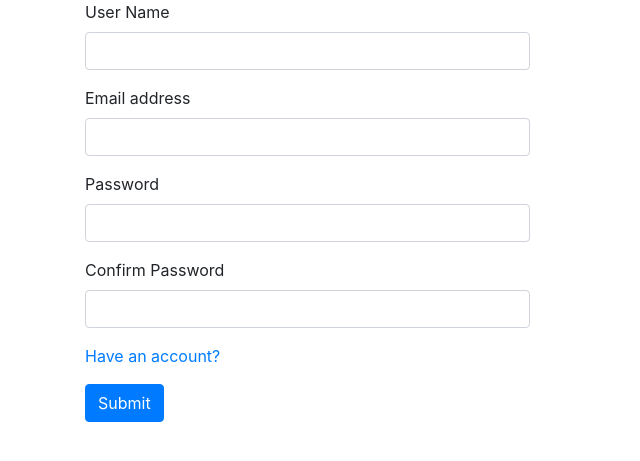
After one commit to Andrii-Shatalov/phpTraineePage, a PHP site: page /app/views/Registration in a window 1280 px wide. The commit adds this page. Shown: the top 461 px of the page, without its empty margins (0-640 px from the left). Run offline with PHP 8.4, Linux system fonts and the light colour scheme.

Commit message:
Created routes, controllers, models and views

```diff
--- /dev/null
+++ b/app/controllers/UserController.php
@@ -0,0 +1,4 @@
+<?php
+class UserController extends Controller{
+
+}
--- /dev/null
+++ b/app/models/PostsContent.php
@@ -0,0 +1,6 @@
+<?php
+$PostsContent = array("Post1" => "Cras justo odio",
+    "Post2" => "Cras justo odio",
+    "Post3" => "Dapibus ac facilisis in",
+    "Post4" => "Morbi leo risus",
+    "Post5" => "Vestibulum at eros");
--- /dev/null
+++ b/app/views/Registration.php
@@ -0,0 +1,45 @@
+<!doctype html>
+<html lang="en">
+<head>
+    <!-- Required meta tags -->
+    <meta charset="utf-8">
+    <meta name="viewport" content="width=device-width, initial-scale=1, shrink-to-fit=no">
+
+    <!-- Bootstrap CSS -->
+    <link rel="stylesheet" href="https://stackpath.bootstrapcdn.com/bootstrap/4.5.0/css/bootstrap.min.css" integrity="sha384-9aIt2nRpC12Uk9gS9baDl411NQApFmC26EwAOH8WgZl5MYYxFfc+NcPb1dKGj7Sk" crossorigin="anonymous">
+    <link rel="stylesheet" href="Style.css">
+    <script>document.write('<script src="http://' + (location.host || 'localhost').split(':')[0] + ':35729/livereload.js?snipver=1"></' + 'script>')</script>
+
+    <title>Registration</title>
+</head>
+<body>
+<div class="container">
+    <div class="row">
+        <div class="main col-sm-9 col-md-5 col-lg-5">
+            <form>
+                <div class="form-group">
+                    <label for="User">User Name</label>
+                    <input type="email" class="form-control" id="User">
+                </div>
+                <div class="form-group">
+                    <label for="Email">Email address</label>
+                    <input type="password" class="form-control" id="Email">
+                </div>
+                <div class="form-group">
+                    <label for="PasswordOne">Password</label>
+                    <input type="password" class="form-control" id="PasswordOne">
+                </div>
+                <div class="form-group">
+                    <label for="PasswordTwo">Confirm Password</label>
+                    <input type="password" class="form-control" id="PasswordTwo">
+                </div>
+                <div class="form-group">
+                    <a class="account-link" href="Login">Have an account?</a>
+                </div>
+                <button type="submit" class="btn btn-primary">Submit</button>
+            </form>
+        </div>
+    </div>
+</div>
+</body>
+</html>
```
Also changed, not shown: app/config/Routes.php (added, +13 -0 lines), app/views/Login.php (added, +38 -0 lines), app/views/Posts.php (added, +35 -0 lines), app/views/Profile.php (renamed from Profile.php, +6 -6 lines).
